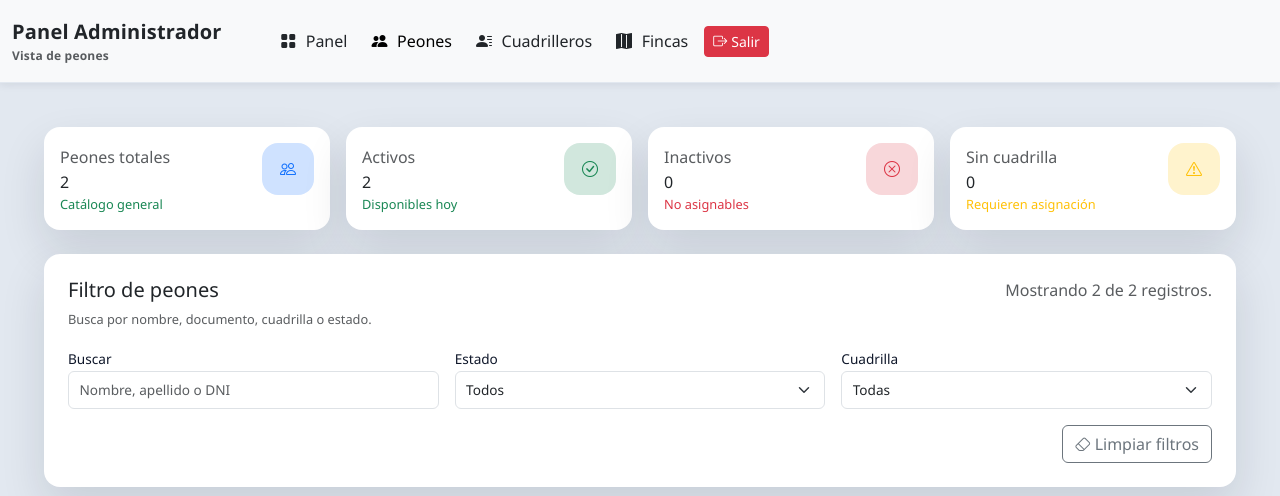
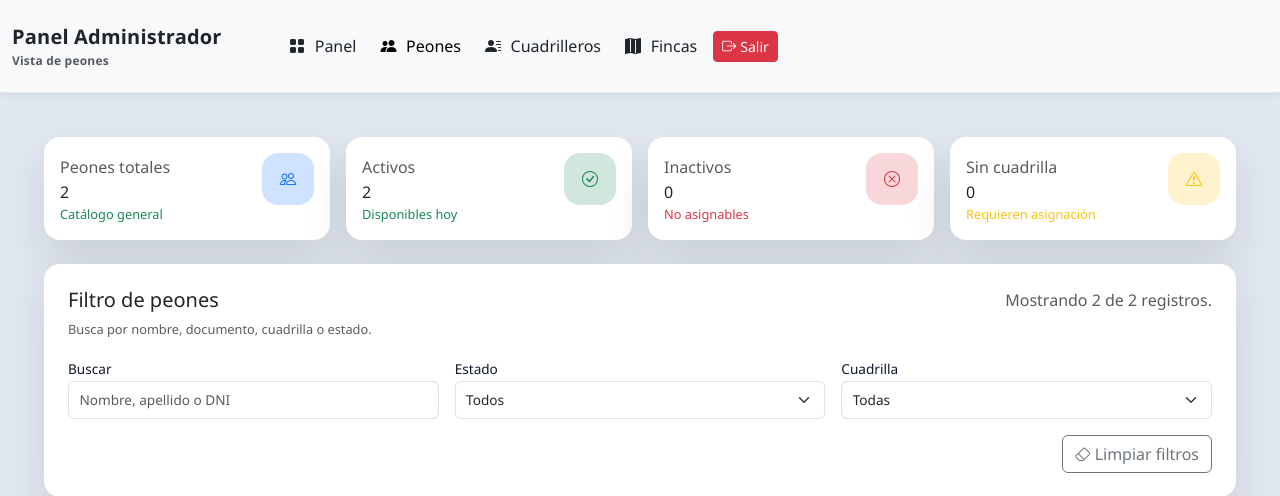
Before and after one commit to Maxi-Max10/estate, a PHP site: page /peones-admin.php in a window 1280 px wide. Shown: the top 496 px of the page. Run offline with PHP 8.4, Linux system fonts and the light colour scheme; a user stored in the database is signed in; data comes from the database, SQL or seed files in the repository; some libraries are stand-ins or nearby versions.

Commit message:
feat: Eliminar clase ms-auto de la navbar en las páginas de administración para mejorar la alineación

```diff
--- a/assets/css/admin.css
+++ b/assets/css/admin.css
@@ -199,12 +199,12 @@ body {
 }
 
 .admin-navbar-right {
-    margin-left: auto;
     display: flex;
     align-items: center;
     gap: 0.5rem;
-    justify-content: flex-end;
+    justify-content: center;
     flex: 1 1 auto;
+    width: 100%;
 }
 
 .admin-navbar .navbar-brand img {
--- a/cuadrilleros-admin.php
+++ b/cuadrilleros-admin.php
@@ -69,7 +69,7 @@ $userName = trim((string)($_SESSION['user_name'] ?? 'Administrador'));
                 <span class="navbar-toggler-icon"></span>
             </button>
 
-            <div class="d-none d-lg-flex ms-auto admin-navbar-right">
+            <div class="d-none d-lg-flex admin-navbar-right">
                 <ul class="navbar-nav mb-0 align-items-center gap-2">
                     <li class="nav-item">
                         <a class="nav-link" href="panel-admin.php">
--- a/fincas-admin.php
+++ b/fincas-admin.php
@@ -94,7 +94,7 @@ $userName = $_SESSION['user_name'] ?? 'Administrador';
                     <span class="navbar-toggler-icon"></span>
                 </button>
 
-                <div class="d-none d-lg-flex ms-auto admin-navbar-right">
+                <div class="d-none d-lg-flex admin-navbar-right">
                     <ul class="navbar-nav mb-0 align-items-center gap-2">
                         <li class="nav-item">
                             <a class="nav-link" href="panel-admin.php">
--- a/panel-admin.php
+++ b/panel-admin.php
@@ -87,7 +87,7 @@ $attendanceJson = json_encode($attendanceData, JSON_UNESCAPED_UNICODE) ?: '[]';
 					<span class="navbar-toggler-icon"></span>
 				</button>
 
-				<div class="d-none d-lg-flex ms-auto admin-navbar-right">
+				<div class="d-none d-lg-flex admin-navbar-right">
 					<ul class="navbar-nav mb-0 align-items-center gap-2">
 						<li class="nav-item">
 							<a class="nav-link active" href="panel-admin.php">
--- a/peones-admin.php
+++ b/peones-admin.php
@@ -76,7 +76,7 @@ $userName = trim((string) ($_SESSION['user_name'] ?? 'Administrador'));
                     <span class="navbar-toggler-icon"></span>
                 </button>
 
-                <div class="d-none d-lg-flex ms-auto admin-navbar-right">
+                <div class="d-none d-lg-flex admin-navbar-right">
                     <ul class="navbar-nav mb-0 align-items-center gap-2">
                         <li class="nav-item">
                             <a class="nav-link" href="panel-admin.php">
```
